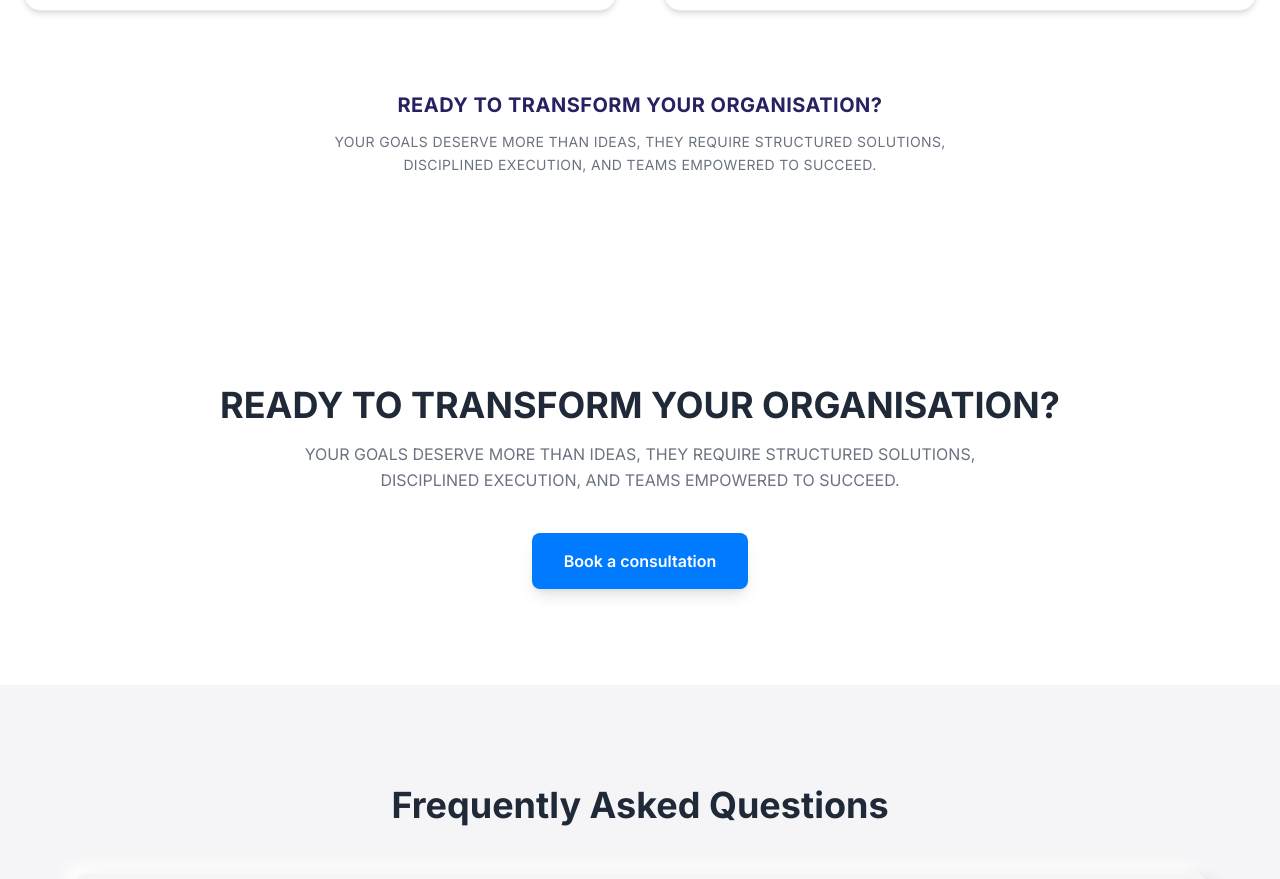
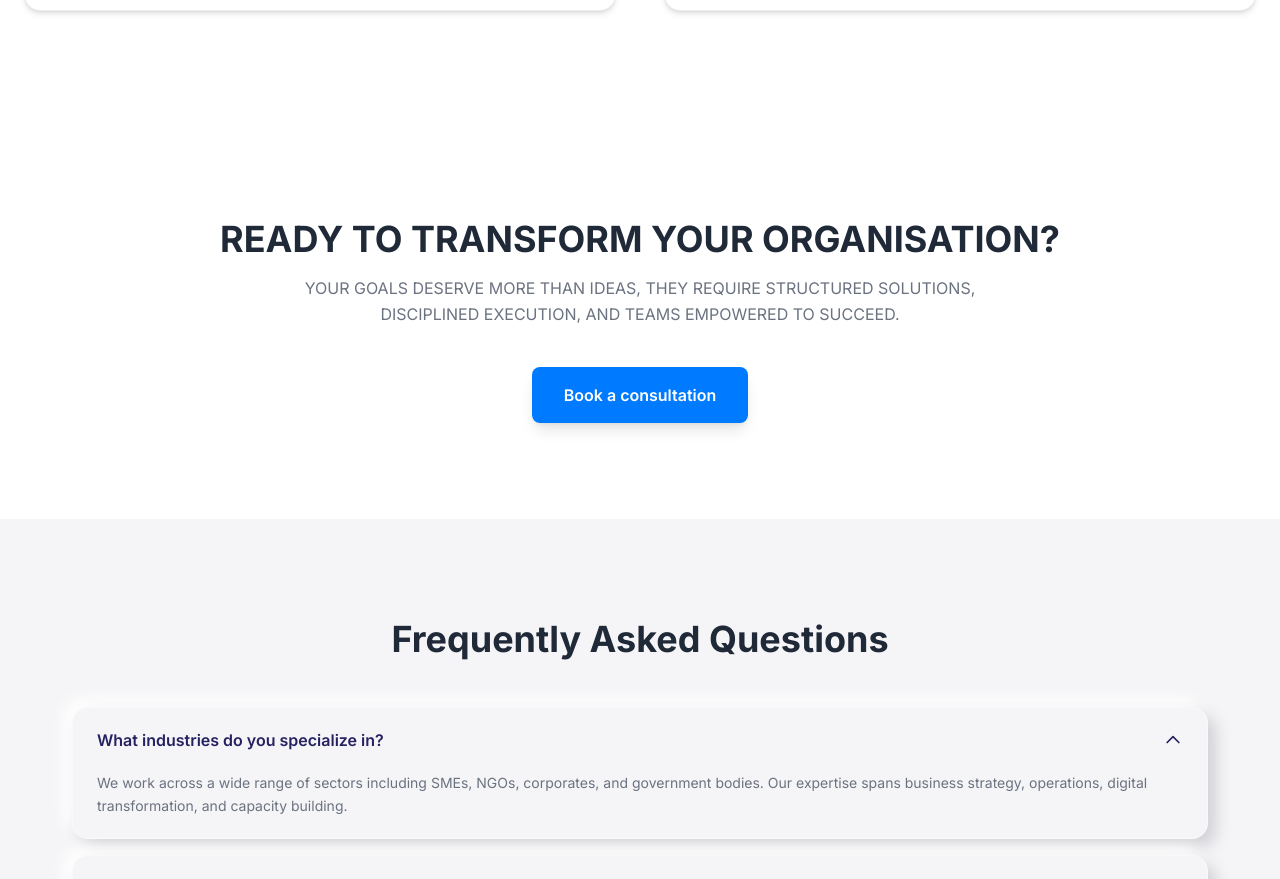
Before and after one commit to King-odysseus/TijhaWebsite, a React (Vite) app: page / in a window 1280 px wide. Shown: the part 5814-6693 px from the top of the page. Built offline with nearby package versions, Linux system fonts and the light colour scheme.

Commit message:
fix: remove duplicate CTA from service offerings (already in Consultation section)

```diff
--- a/src/components/ServiceOfferings.jsx
+++ b/src/components/ServiceOfferings.jsx
@@ -166,16 +166,6 @@ function ServiceOfferings() {
             </div>
           ))}
         </div>
-
-        {/* CTA */}
-        <div className="text-center mt-16 md:mt-20">
-          <h3 className="text-lg md:text-xl font-bold text-[#262262] mb-3 uppercase tracking-wide">
-            Ready to transform your organisation?
-          </h3>
-          <p className="text-sm text-[#6b7280] leading-relaxed max-w-2xl mx-auto uppercase tracking-wide">
-            Your goals deserve more than ideas, they require structured solutions, disciplined execution, and teams empowered to succeed.
-          </p>
-        </div>
       </div>
     </section>
   );
```
